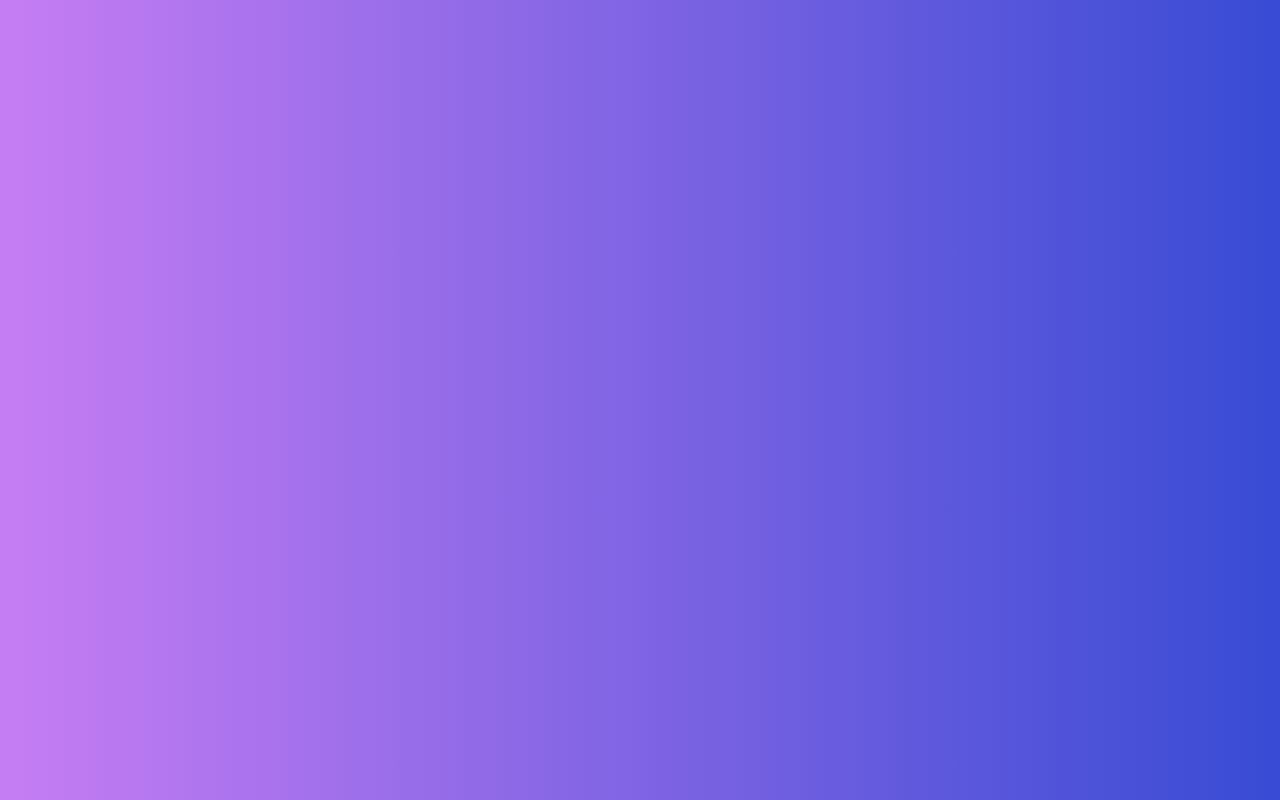
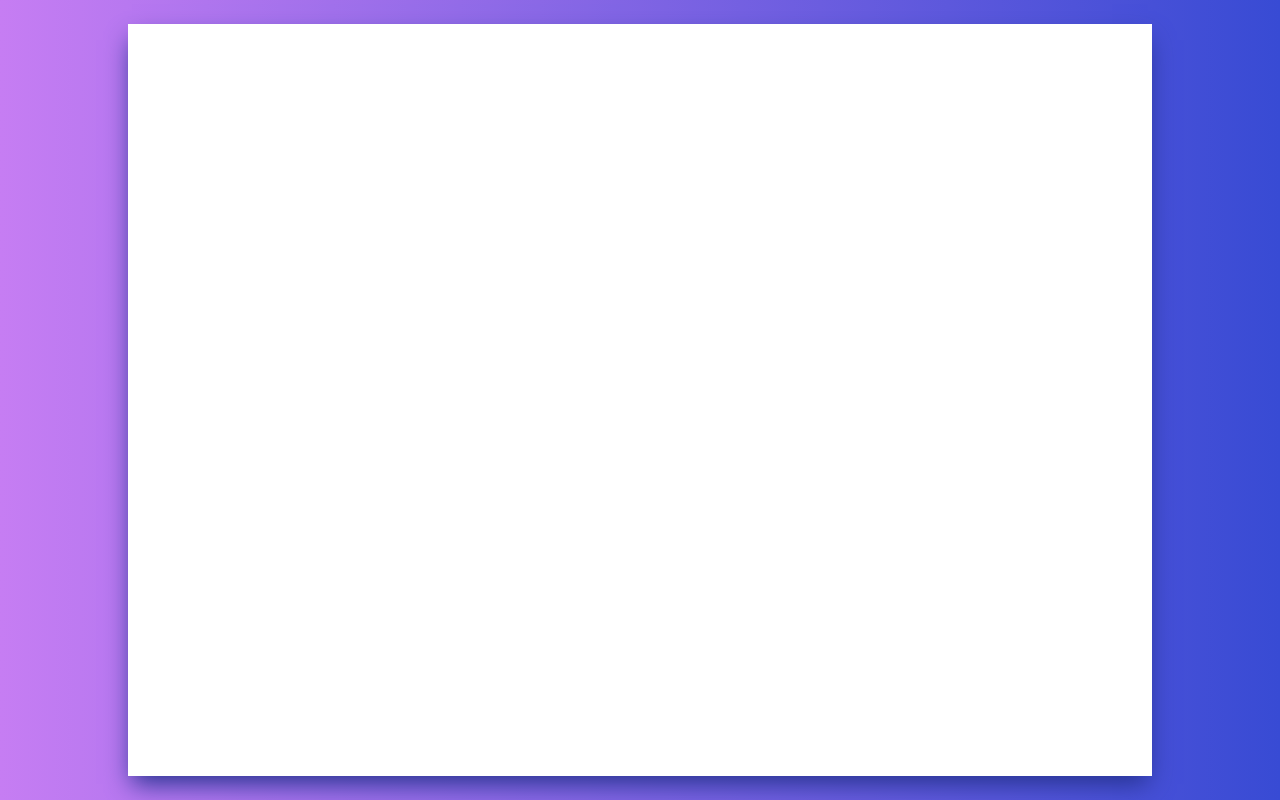
Before and after one commit to hijuliancode/s4n-developers, a React (Create React App) app: page / in a window 1280 px wide. Built offline with nearby package versions, Linux system fonts and the light colour scheme.

Commit message:
fix: import components

```diff
--- a/src/App.js
+++ b/src/App.js
@@ -1,6 +1,11 @@
-import React from 'react'
+import React, { useState } from 'react'
 import styled from 'styled-components'
+import { BrowserRouter as Router, Route, Switch } from "react-router-dom";
+import HomeComponent from './components/Home';
+import CandidatesComponent from './components/Candidates';
+import CandidateComponent from './components/Candidate';
 
+// Styled Elements
 const Alerts = styled.div`
   display: none;
 `
@@ -14,10 +19,64 @@ const Wrapper = styled.div`
   position: relative;
   width: 100vw;
 `
-const App = () => (
-  <Wrapper>
-    <Alerts/>
-  </Wrapper>
-)
+const Container = styled.main`
+  background-color: ${props => props.theme.whiteColor};
+  box-shadow: 0 12px 24px -4px #263391; /* TODO: add variable to this color box-shadow */
+  display: flex;
+  flex-flow: column;
+  min-height: calc(100% - ${props => props.theme.baseSize * 6}px);
+  /* padding: ${props => props.theme.baseSize * 4}px ${props => props.theme.baseSize * 4}px; */
+  width: 95vw;
+  @media screen and (${props => props.theme.mq.sm}) {
+    /* padding: ${props => props.theme.baseSize * 6}px ${props => props.theme.baseSize * 6}px; */
+    width: 90vw;
+  }
+  @media screen and (${props => props.theme.mq.md}) {
+    /* padding: ${props => props.theme.baseSize * 8}px ${props => props.theme.baseSize * 8}px; */
+    width: 80vw;
+  }
+  @media screen and (${props => props.theme.mq.lg}) {
+    /* padding: ${props => props.theme.baseSize * 10}px ${props => props.theme.baseSize * 10}px; */
+  }
+
+`
+
+
+const App = () => {
+  const [candidates, setCandidates] = useState([])
+  return (
+    <Wrapper>
+      <Container>
+        <Router>
+          <Switch>
+            <Route
+              exact
+              path="/"
+              component={() => <HomeComponent />}
+            />
+            <Route
+              exact
+              path="/candidates"
+              component={() => <CandidatesComponent candidates={candidates} />}
+            />
+            <Route
+              exact
+              path="/candidates/:id"
+              render={(props) => {
+                const candidate = candidates.filter(candidate => candidate._id === props.match.params.id)
+                return (
+                  <CandidateComponent
+                    candidate={candidate[0]} // 0 filter returns a list
+                  />
+                )
+              }}
+            />
+          </Switch>
+        </Router>
+      </Container>
+      <Alerts/>
+    </Wrapper>
+  )
+}
 
 export default App
--- a/src/components/Candidates/index.js
+++ b/src/components/Candidates/index.js
@@ -1,5 +1,8 @@
 import React from 'react'
 import styled from 'styled-components';
+
+// Components
+import HeroComponent from './Hero';
 import ListComponent from './List';
 
 const CandidatesElm = styled.div``
--- a/src/components/Home/index.js
+++ b/src/components/Home/index.js
@@ -1,5 +1,7 @@
 import React from 'react'
 import styled from 'styled-components';
+
+// Components
 import MainBannerComponent from './MainBanner';
 import FormRegisterComponent from './FormRegister';
 
```
